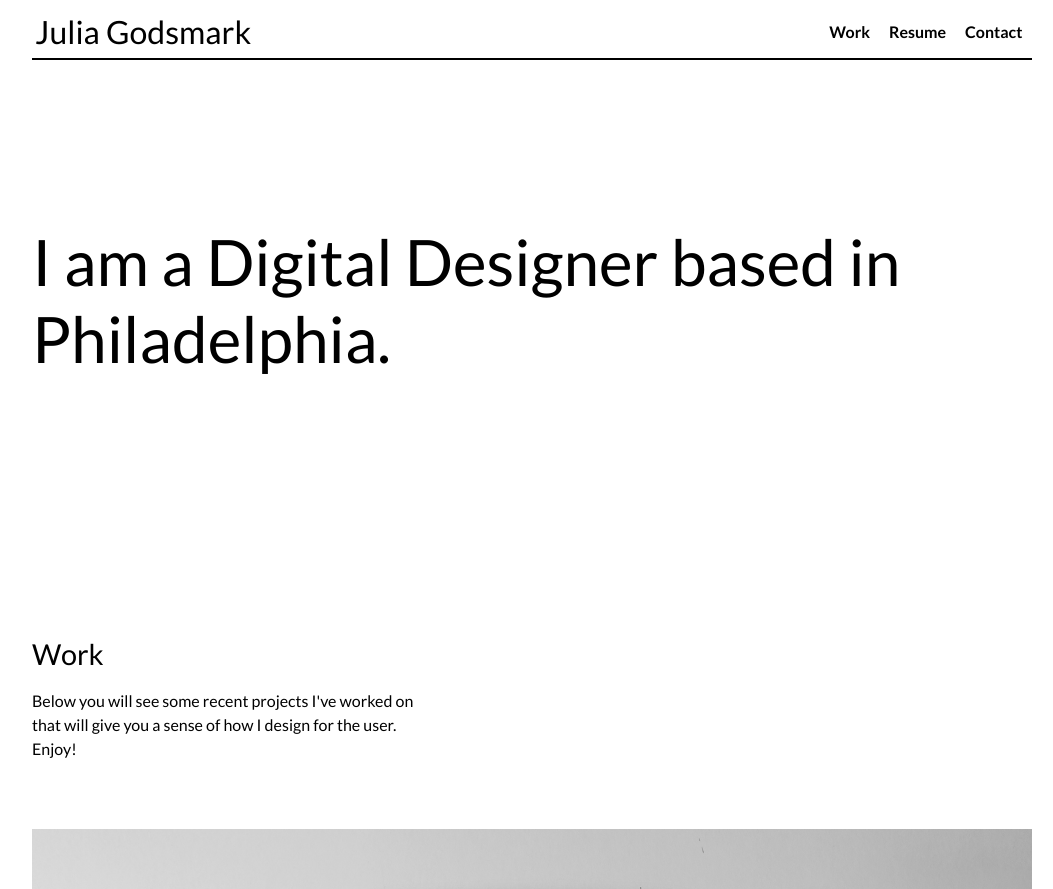
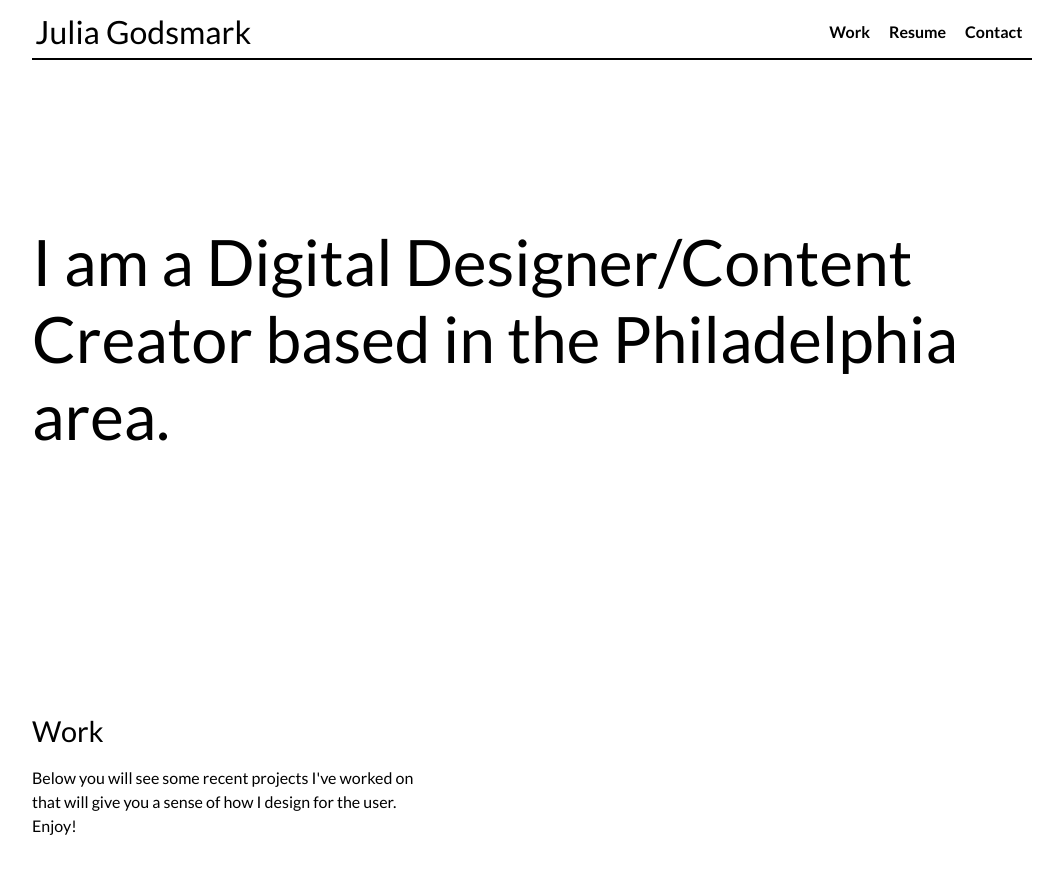
Before and after one commit to jgodsmark/jgodsmark.github.io, a plain HTML site: page index.html in a window 1280 px wide. Shown: the top 889 px of the page, without its empty margins (108-1161 px from the left). Drawn offline with Linux system fonts and the light colour scheme.

Commit message:
Update index.html
changed the intro on the home page

```diff
--- a/index.html
+++ b/index.html
@@ -39,7 +39,7 @@
       <main class="main">
         <div class="container">
           <div class="index-text">
-            <p>I am a Digital Designer based in Philadelphia.
+            <p>I am a Digital Designer/Content Creator based in the Philadelphia area.
           </div>
         </div>
         <div class="container cf" id="work">
```
